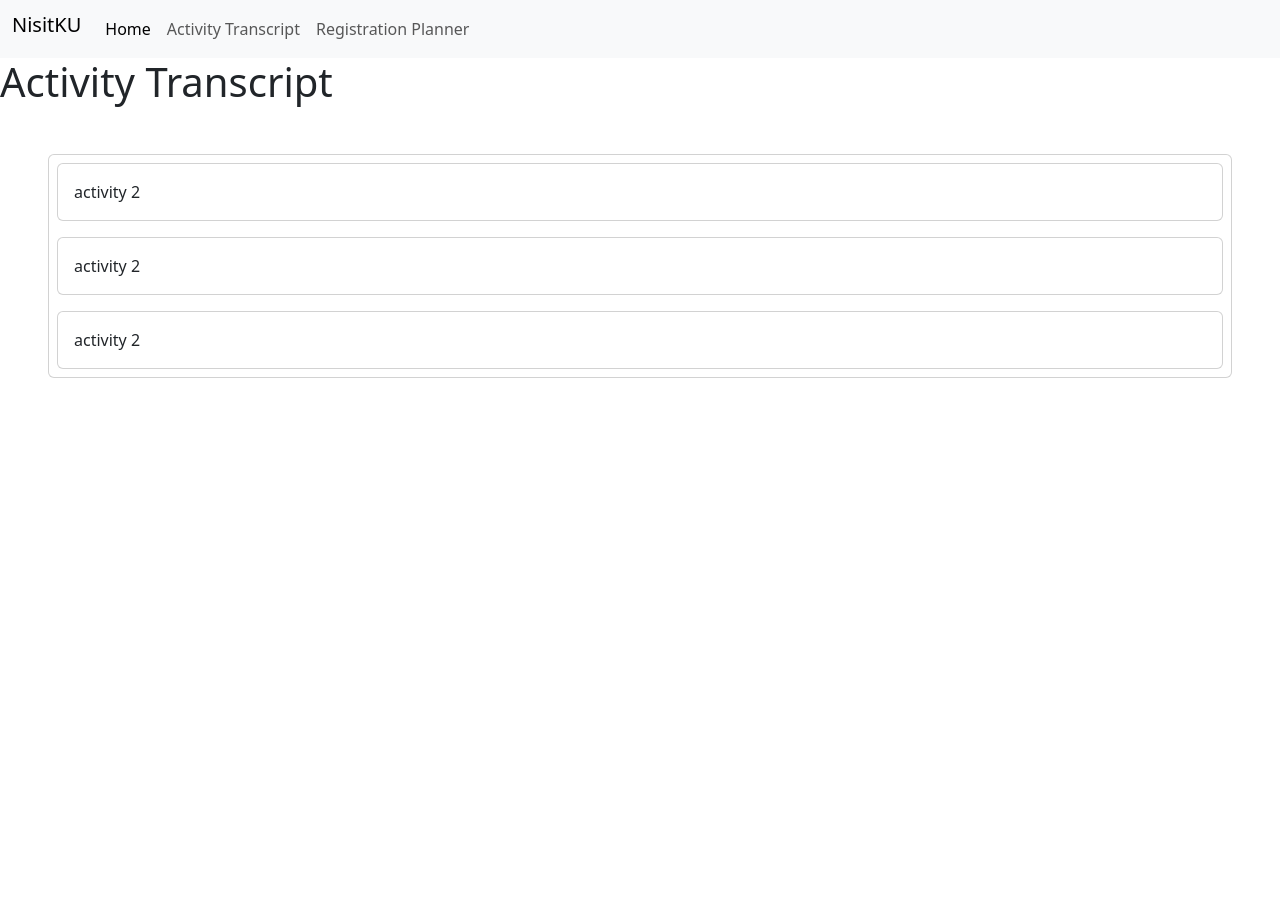
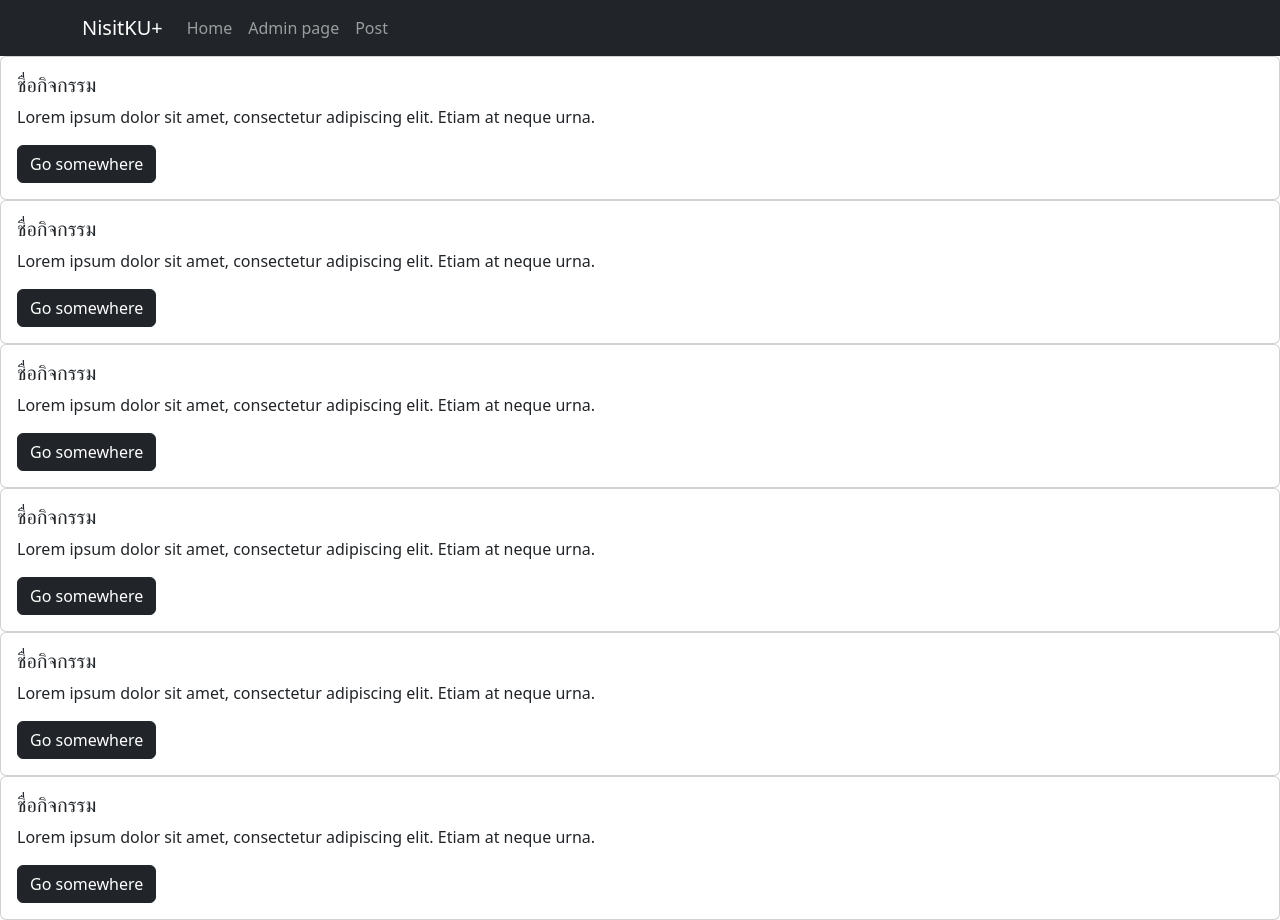
Before and after one commit to hackathon-ku/hackathon-2023-300, a React (Create React App) app: page /transcript in a window 1280 px wide. Before the commit the page ends 800 px from the top, so only its background shows below. Built offline with nearby package versions, Linux system fonts and the light colour scheme.

Commit message:
add components > ActivityItem card in page
using react bootstrap framework

```diff
--- a/package.json
+++ b/package.json
@@ -9,6 +9,7 @@
     "@testing-library/user-event": "^13.5.0",
     "bootstrap": "^5.3.2",
     "react": "^18.2.0",
+    "react-bootstrap": "^2.9.1",
     "react-dom": "^18.2.0",
     "react-router-dom": "^6.19.0",
     "react-scripts": "5.0.1",
@@ -37,5 +38,8 @@
       "last 1 firefox version",
       "last 1 safari version"
     ]
+  },
+  "devDependencies": {
+    "tailwindcss": "^3.3.5"
   }
 }
--- /dev/null
+++ b/src/components/ActivityItem.js
@@ -0,0 +1,19 @@
+import Button from 'react-bootstrap/Button';
+import Card from 'react-bootstrap/Card';
+
+
+const ActivityItem = () => {
+  return (
+    <Card style={{  }}>
+      <Card.Body>
+        <Card.Title>ชื่อกิจกรรม</Card.Title>
+        <Card.Text>
+        Lorem ipsum dolor sit amet, consectetur adipiscing elit. Etiam at neque urna.
+        </Card.Text>
+        <Button variant="dark">Go somewhere</Button>
+      </Card.Body>
+    </Card>
+  )
+}
+
+export default ActivityItem
--- a/src/index.css
+++ b/src/index.css
@@ -1,3 +1,7 @@
+@tailwind base;
+@tailwind components;
+@tailwind utilities;
+
 body {
   margin: 0;
   font-family: -apple-system, BlinkMacSystemFont, 'Segoe UI', 'Roboto', 'Oxygen',
--- a/src/pages/TranscriptPage.js
+++ b/src/pages/TranscriptPage.js
@@ -1,54 +1,41 @@
 import React from 'react'
-import '@fontsource/roboto/300.css';
-import '@fontsource/roboto/400.css';
-import '@fontsource/roboto/500.css';
-import '@fontsource/roboto/700.css';
+import { Button } from 'react-bootstrap';
+import 'bootstrap/dist/css/bootstrap.min.css';
+import Container from 'react-bootstrap/Container';
+import Nav from 'react-bootstrap/Nav';
+import Navbar from 'react-bootstrap/Navbar';
+import  ActivityItem  from '../components/ActivityItem'
+
+
 
 const TranscriptPage = () => {
   return (
     <>
-      <link href="https://cdn.jsdelivr.net/npm/bootstrap@5.3.2/dist/css/bootstrap.min.css" rel="stylesheet" integrity="sha384-T3c6CoIi6uLrA9TneNEoa7RxnatzjcDSCmG1MXxSR1GAsXEV/Dwwykc2MPK8M2HN" crossorigin="anonymous"></link>
-      <nav class="navbar navbar-expand-lg bg-body-tertiary">
-        <div class="container-fluid">
-          <h2 class="navbar-brand" href="#">NisitKU</h2>
-          <button class="navbar-toggler" type="button" data-bs-toggle="collapse" data-bs-target="#navbarNav" aria-controls="navbarNav" aria-expanded="false" aria-label="Toggle navigation">
-            <span class="navbar-toggler-icon"></span>
-          </button>
-          <div class="collapse navbar-collapse" id="navbarNav">
-            <ul class="navbar-nav">
-              <li class="nav-item">
-                <a class="nav-link active" aria-current="page" href="#">Home</a>
-              </li>
-              <li class="nav-item">
-                <a class="nav-link" href="#">Activity Transcript</a>
-              </li>
-              <li class="nav-item">
-                <a class="nav-link" href="#">Registration Planner</a>
-              </li>
-            </ul>
-          </div>
-        </div>
-      </nav>
-      <h1 className='center'>Activity Transcript</h1>
-      <div>
-        <div class="card m-5">
-          <div class="card m-2">
-            <div className='card-body'>
-              activity 2
-            </div>
-          </div>
-          <div class="card m-2">
-            <div className='card-body'>
-              activity 2
-            </div>
-          </div>
-          <div class="card m-2">
-            <div className='card-body'>
-              activity 2
-            </div>
-          </div>
-        </div>
-      </div>
+      <link
+        rel="stylesheet"
+        href="https://cdn.jsdelivr.net/npm/bootstrap@5.3.0/dist/css/bootstrap.min.css"
+        integrity="sha384-9ndCyUaIbzAi2FUVXJi0CjmCapSmO7SnpJef0486qhLnuZ2cdeRhO02iuK6FUUVM"
+        crossorigin="anonymous"
+      />
+      <Navbar bg="dark" data-bs-theme="dark">
+        <Container>
+          <Navbar.Brand href="#home">NisitKU+</Navbar.Brand>
+          <Nav className="me-auto">
+            <Nav.Link href="#home">Home</Nav.Link>
+            <Nav.Link href="#features">Admin page</Nav.Link>
+            <Nav.Link href="#pricing">Post</Nav.Link>
+          </Nav>
+        </Container>
+      </Navbar>
+
+      <ActivityItem/>
+      <ActivityItem/>
+      <ActivityItem/>
+      <ActivityItem/>
+      <ActivityItem/>
+      <ActivityItem/>
+
+
     </>
   )
 }
--- /dev/null
+++ b/tailwind.config.js
@@ -0,0 +1,10 @@
+/** @type {import('tailwindcss').Config} */
+module.exports = {
+  content: [
+    "./src/**/*.{js,jsx,ts,tsx}",
+  ],
+  theme: {
+    extend: {},
+  },
+  plugins: [],
+}
```
Also changed, not shown: 1 other file (tests, documents, lock files or other folders).
